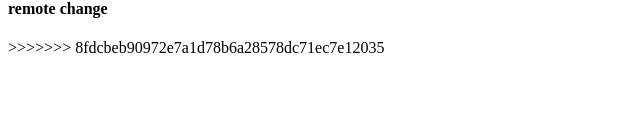
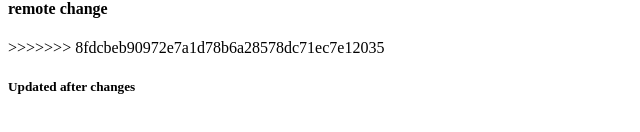
Before and after one commit to pradhanmanojk/webtest, a plain HTML site: page index.html in a window 1280 px wide. Shown: the part 276-408 px from the top of the page, without its empty margins (0-640 px from the left). Drawn offline with Linux system fonts and the light colour scheme.

Commit message:
Updated after change

```diff
--- a/index.html
+++ b/index.html
@@ -7,3 +7,4 @@
 <h3>test branch</h3>
 <h4>remote change</h4>
 >>>>>>> 8fdcbeb90972e7a1d78b6a28578dc71ec7e12035
+<h5>Updated after changes</h5>
```
